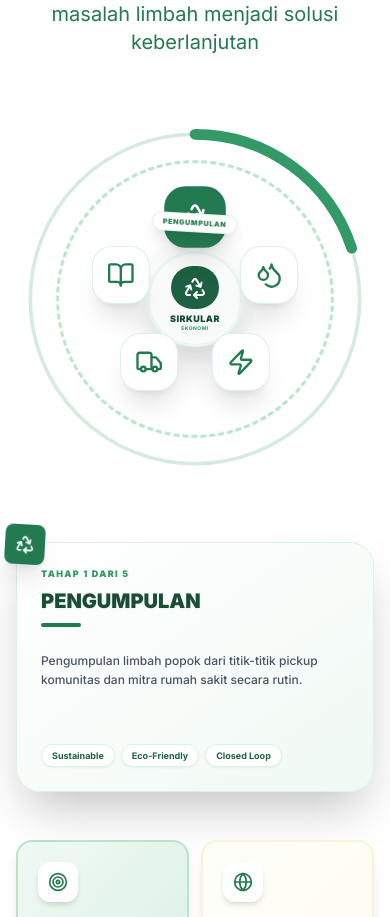
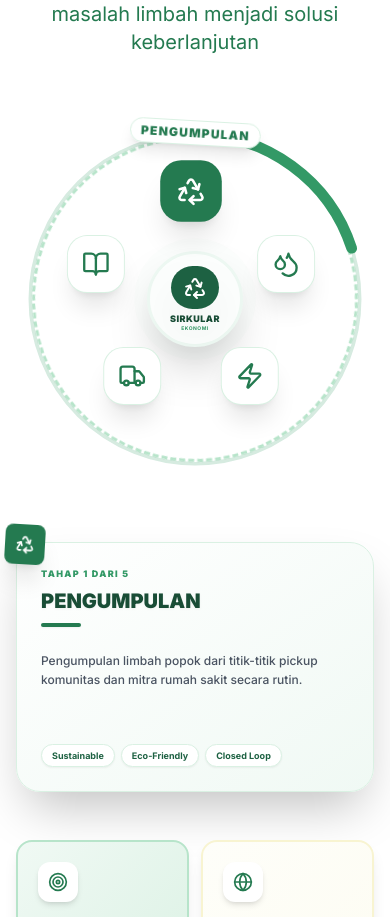
Before and after one commit to rizd027/Greenetix-Boy, a Next.js app: page / in a window 390 px wide. Shown: the part 1024-1941 px from the top of the page. Built offline with nearby package versions, Linux system fonts and the light colour scheme.

Commit message:
Finalize Circular Economy mobile diagram improvements and documentation

```diff
--- a/components/CircularEconomy.tsx
+++ b/components/CircularEconomy.tsx
@@ -83,7 +83,7 @@ export default function CircularEconomy() {
                         <div className="relative w-full max-w-[500px] aspect-square flex items-center justify-center">
                             {/* Central Rotating Border */}
                             <div
-                                className="absolute inset-10 md:inset-4 rounded-full border-[3px] border-dashed border-primary-200 animate-spin-slow pointer-events-none"
+                                className="absolute inset-4 md:inset-10 rounded-full border-[3px] border-dashed border-primary-200 animate-spin-slow pointer-events-none"
                                 style={{ animationDuration: '30s' }}
                             ></div>
 
@@ -135,9 +135,9 @@ export default function CircularEconomy() {
                                         className="absolute z-20 transition-all duration-500 group"
                                         style={{
                                             transform: `rotate(${step.angle - 90}deg) translate(var(--radius, 220px)) rotate(${-(step.angle - 90)}deg)`,
-                                            left: 'calc(50% - 28px)',
-                                            top: 'calc(50% - 28px)',
-                                            '--radius': '78px'
+                                            left: 'calc(50% - 32px)',
+                                            top: 'calc(50% - 32px)',
+                                            '--radius': '100px'
                                         } as any}
                                     >
                                         <div className={`w-14 h-14 md:w-20 md:h-20 rounded-[1.2rem] md:rounded-[2rem] flex items-center justify-center text-3xl md:text-4xl transition-all duration-500 shadow-xl md:[--radius:220px] ${isActive || isHovered
@@ -153,8 +153,8 @@ export default function CircularEconomy() {
                             {/* Central Core */}
                             <div className="relative w-24 h-24 md:w-64 md:h-64 rounded-full bg-white shadow-2xl flex flex-col items-center justify-center text-center p-3 md:p-10 border-[3px] md:border-8 border-primary-50">
                                 {/* Floating Active Label */}
-                                <div className="absolute -top-10 md:-top-36 animate-bounce-slow z-30">
-                                    <span className="text-[7px] md:text-xs font-black text-primary-600 tracking-[0.1em] md:tracking-[0.3em] uppercase bg-white px-2.5 py-1 md:px-5 md:py-2.5 rounded-full shadow-lg border border-primary-100 whitespace-nowrap">
+                                <div className="absolute -top-32 md:-top-36 animate-bounce-slow z-30">
+                                    <span className="text-[12px] md:text-xs font-black text-primary-600 tracking-[0.1em] md:tracking-[0.3em] uppercase bg-white px-2.5 py-1 md:px-5 md:py-2.5 rounded-full shadow-lg border border-primary-100 whitespace-nowrap">
                                         {displayStep.name}
                                     </span>
                                 </div>
```
